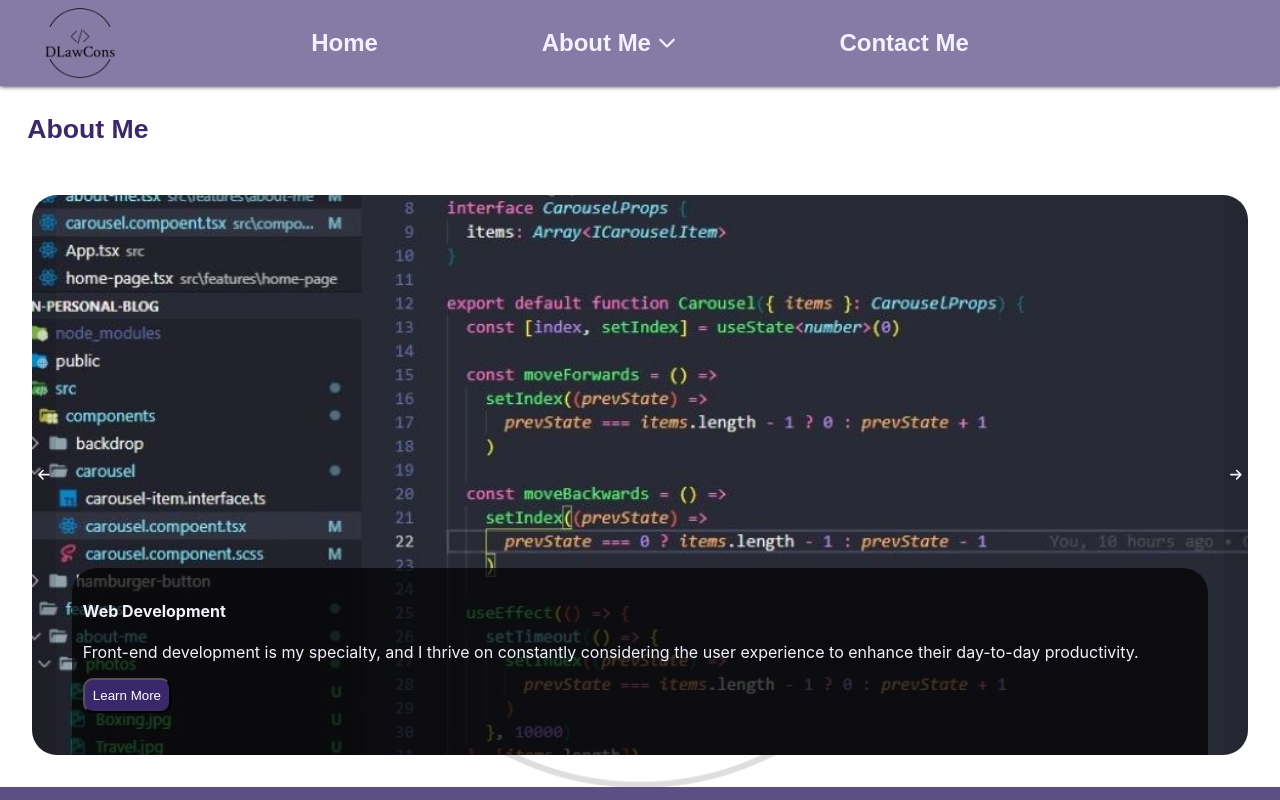
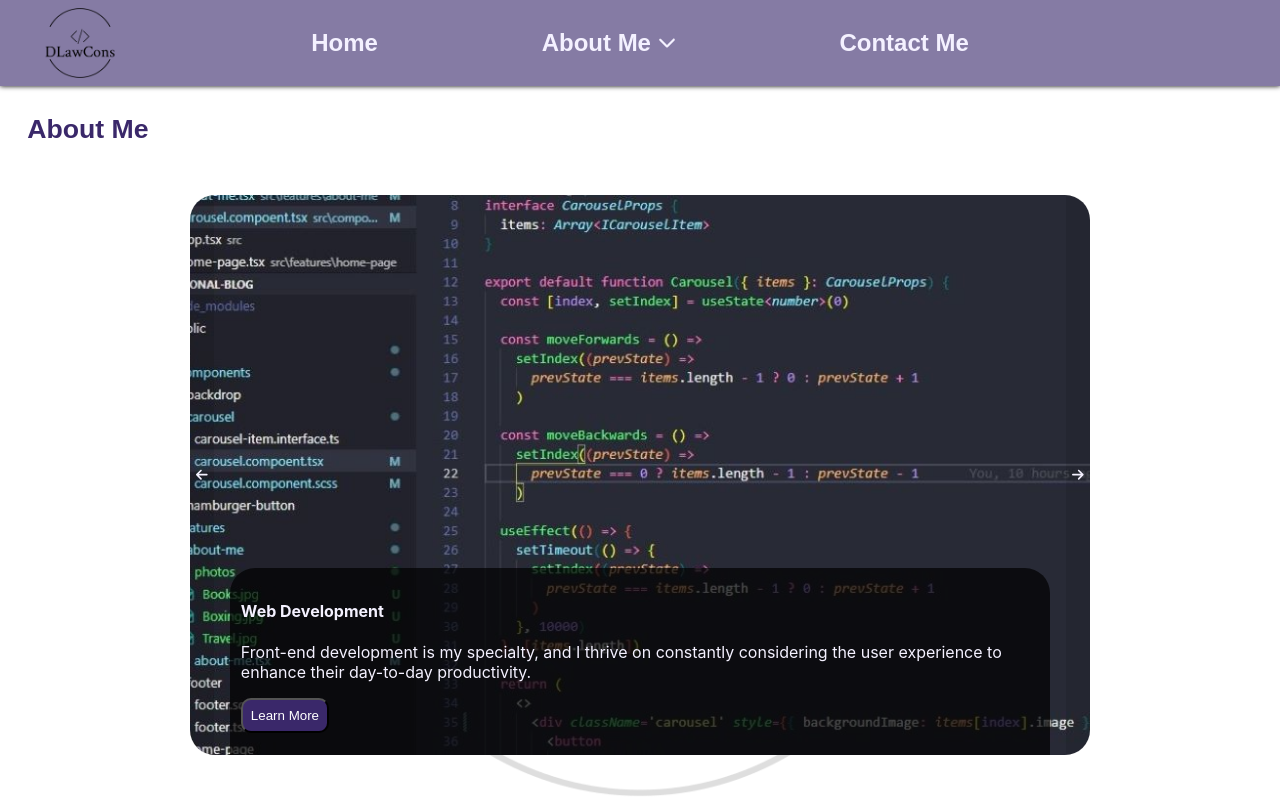
Before and after one commit to DanDaMan23/dan-personal-blog, a React (Create React App) app: page /aboutMe in a window 1280 px wide. Shown: the top 800 px of the page. Built offline with nearby package versions, Linux system fonts and the light colour scheme.

Commit message:
max width implemented to the carousel

```diff
--- a/src/components/carousel/carousel.compoent.tsx
+++ b/src/components/carousel/carousel.compoent.tsx
@@ -33,7 +33,7 @@ export default function Carousel({ items }: CarouselProps) {
   }, [items.length])
 
   return (
-    <>
+    <div className='carousel-container'>
       <div className='carousel' style={{ backgroundImage: items[index].image }}>
         <button
           type='button'
@@ -63,6 +63,6 @@ export default function Carousel({ items }: CarouselProps) {
           <FontAwesomeIcon icon={faArrowRight} />
         </button>
       </div>
-    </>
+    </div>
   )
 }
--- a/src/components/carousel/carousel.component.scss
+++ b/src/components/carousel/carousel.component.scss
@@ -1,7 +1,11 @@
-@use '../../style-utils/colors.scss' as *;
-@use '../../style-utils//media-queries.scss' as *;
+@use "../../style-utils/colors.scss" as *;
+@use "../../style-utils//media-queries.scss" as *;
 
 $carousel-border-radius: 25px;
+
+.carousel-container {
+  display: flex;
+  justify-content: center;
 
   .carousel {
     display: grid;
@@ -10,6 +14,7 @@ $carousel-border-radius: 25px;
     margin: 2rem;
     border-radius: $carousel-border-radius;
     height: 70vh;
+    max-width: 900px;
 
     background-position: center;
     background-size: cover;
@@ -64,3 +69,4 @@ $carousel-border-radius: 25px;
       }
     }
   }
+}
```
Lines whose indentation alone changed are shown as unchanged.
